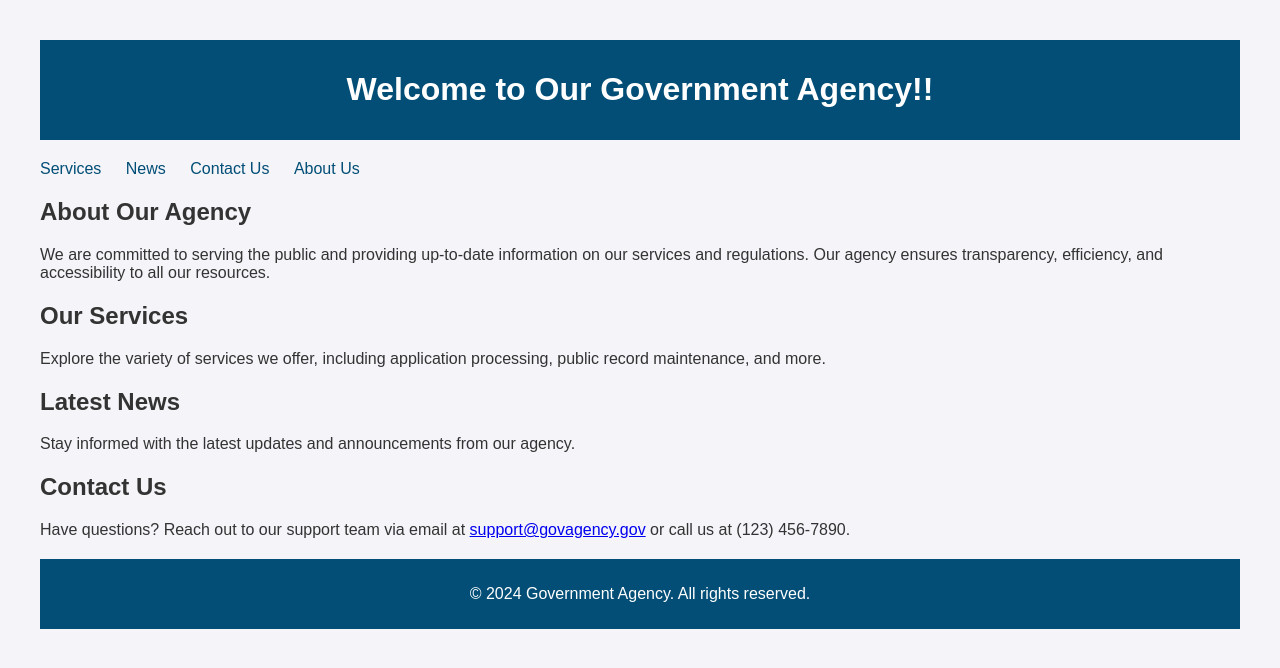
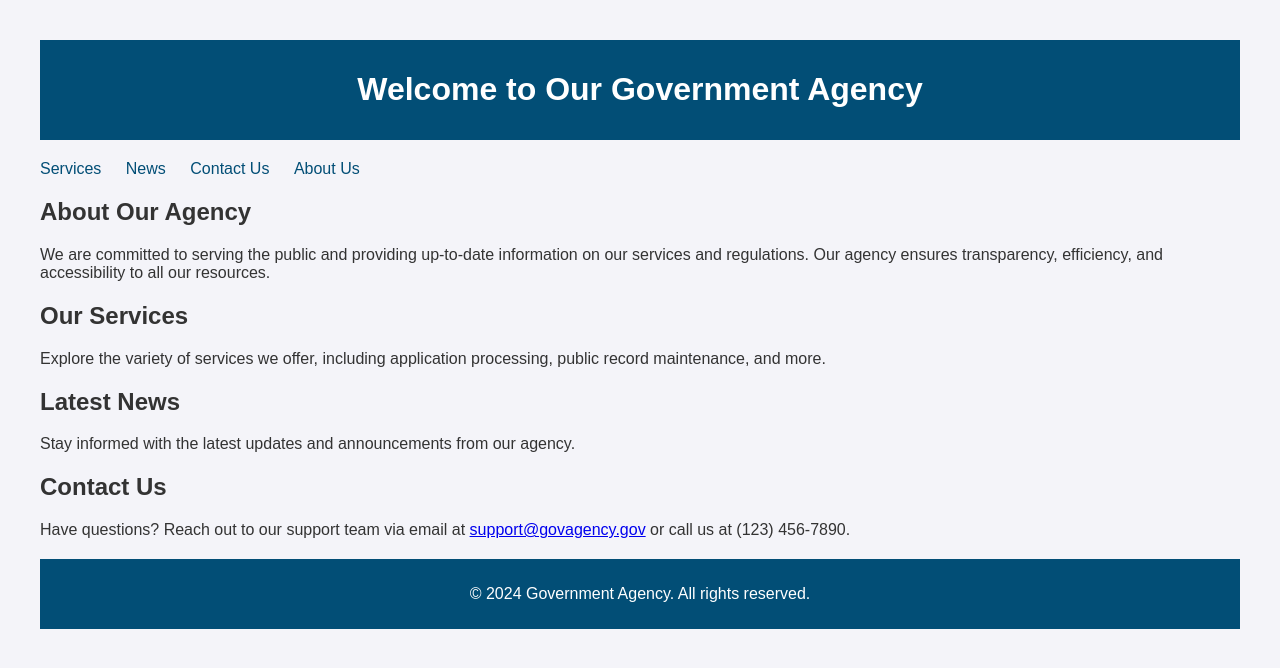
Before and after one commit to mpinho16/devhawks, a plain HTML site: page index.html in a window 1280 px wide. Drawn offline with Linux system fonts and the light colour scheme.

Commit message:
Update index.html

```diff
--- a/index.html
+++ b/index.html
@@ -46,7 +46,7 @@
 </head>
 <body>
     <header>
-        <h1>Welcome to Our Government Agency!!</h1>
+        <h1>Welcome to Our Government Agency</h1>
     </header>
     <nav>
         <ul>
```
